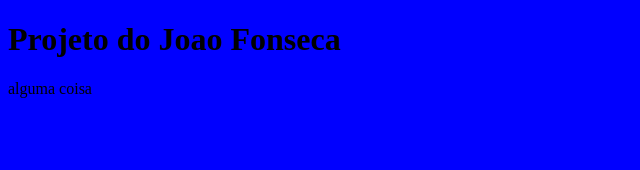
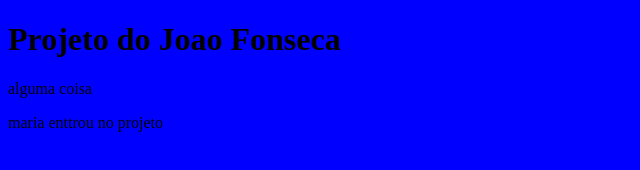
Before and after one commit to julianoalcione/git, a plain HTML site: page index.html in a window 1280 px wide. Shown: the whole page, without its empty margins (0-640 px from the left). Drawn offline with Linux system fonts and the light colour scheme.

Commit message:
maria alterou index

```diff
--- a/index.html
+++ b/index.html
@@ -9,5 +9,7 @@
 <h1>Projeto do Joao Fonseca</h1>
 <p>alguma coisa</p>
 
+
+<P>maria enttrou no projeto</P>
 </body>
 </html>
```
